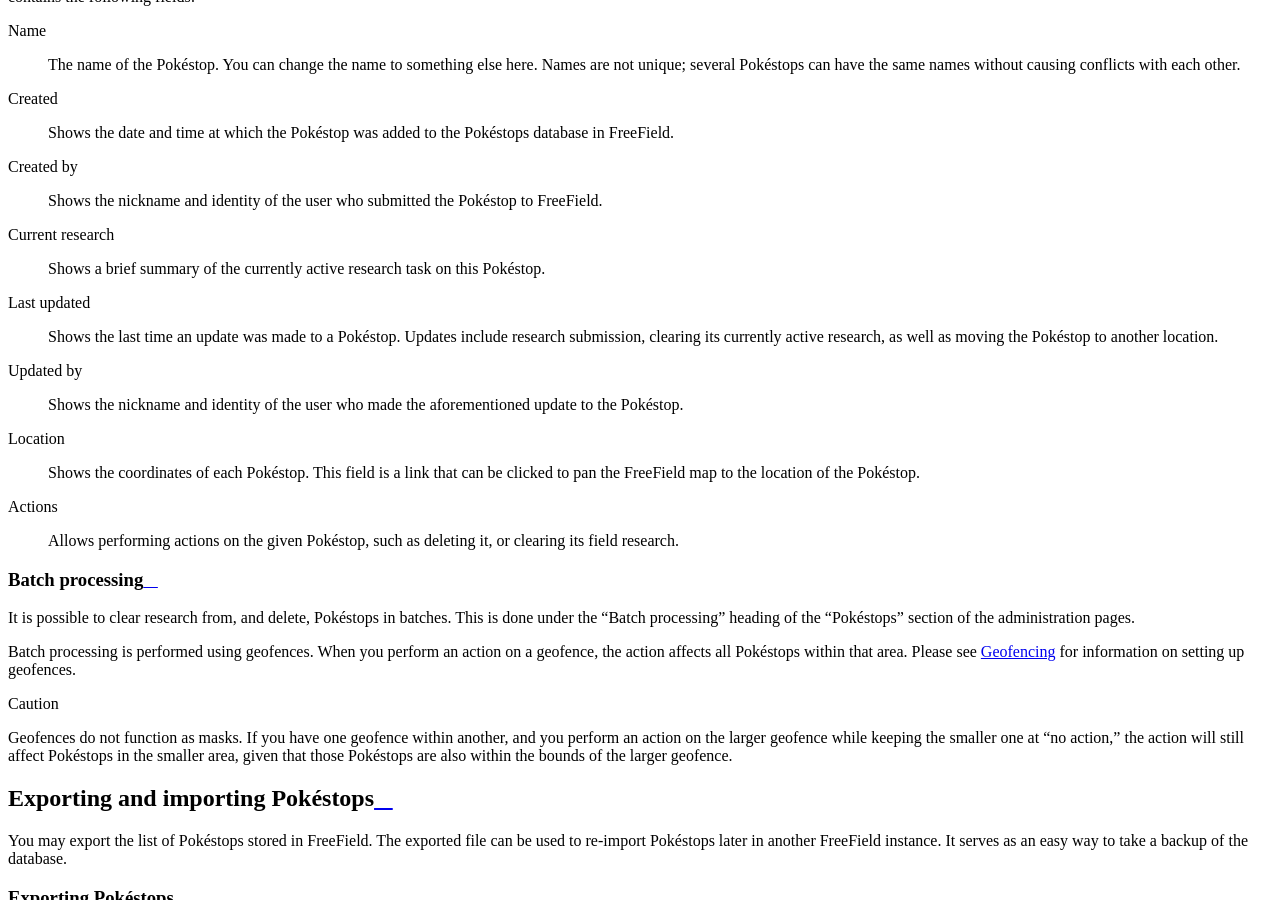
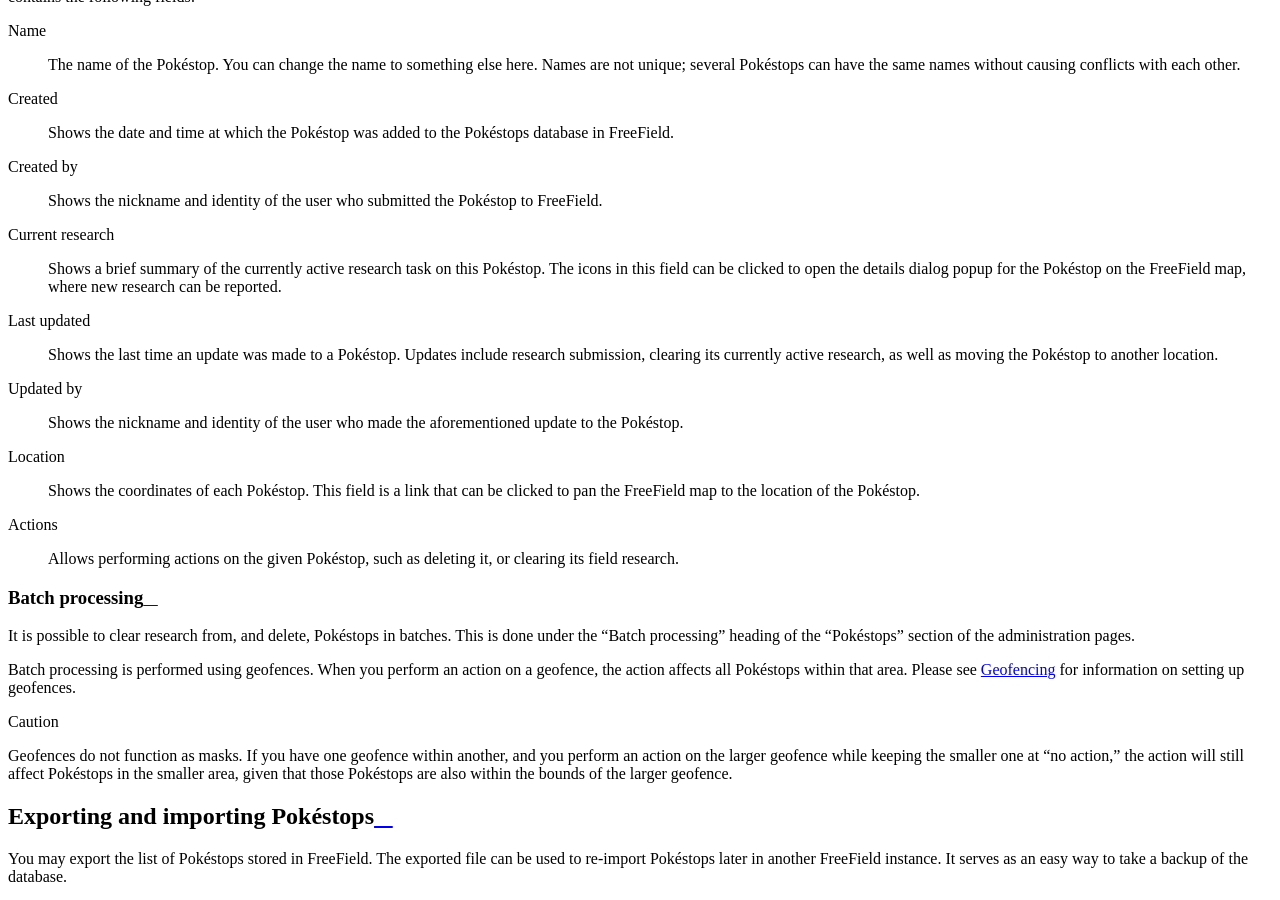
Before and after one commit to bilde2910/FreeField, a Sphinx documentation site: the page built from docs/manage-poi.rst, in a window 1280 px wide and 900 px high, scrolled down 4611 px. Built offline with Sphinx 7.4.7 and the Read the Docs theme 2.0.0, drawn with Linux system fonts in a browser that asks for light colours; formulas are drawn with MathJax 3.

Commit message:
Added behavior for Current research column

```diff
--- a/docs/manage-poi.rst
+++ b/docs/manage-poi.rst
@@ -133,6 +133,8 @@
 
 Current research
    Shows a brief summary of the currently active research task on this Pokéstop.
+   The icons in this field can be clicked to open the details dialog popup for
+   the Pokéstop on the FreeField map, where new research can be reported.
 
 Last updated
    Shows the last time an update was made to a Pokéstop. Updates include
```
